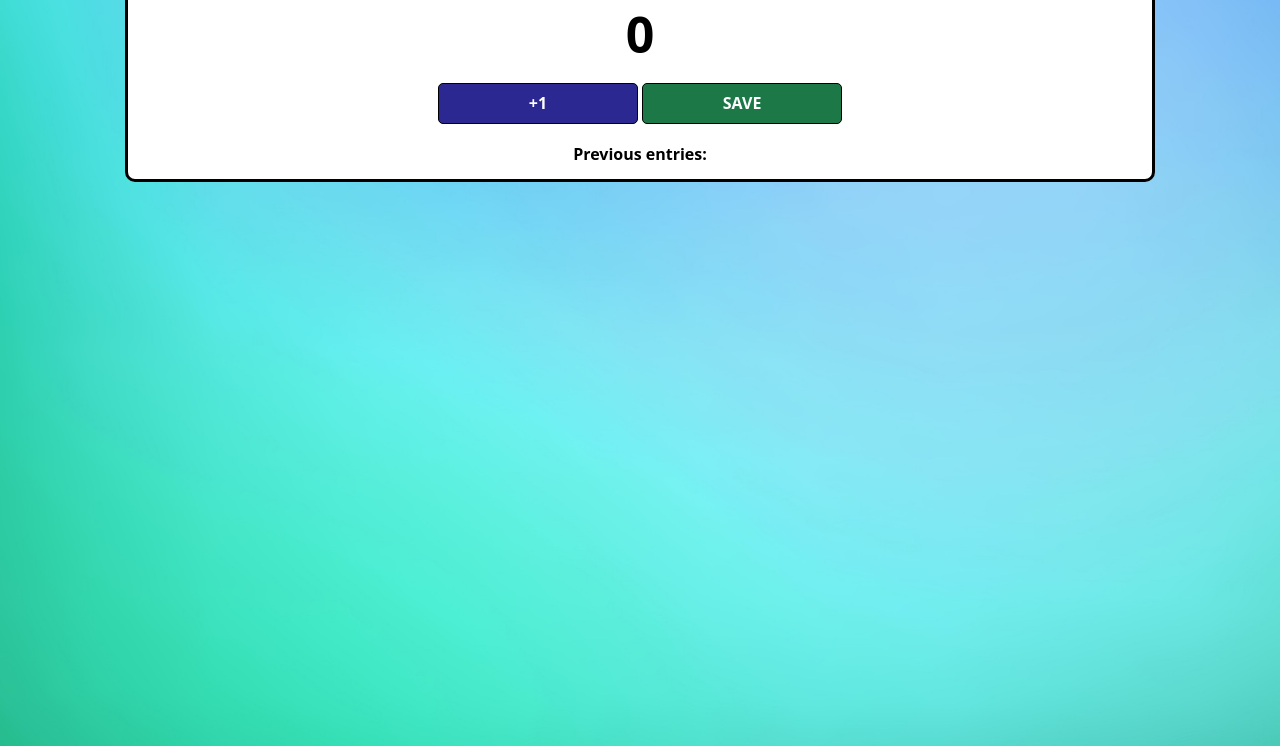
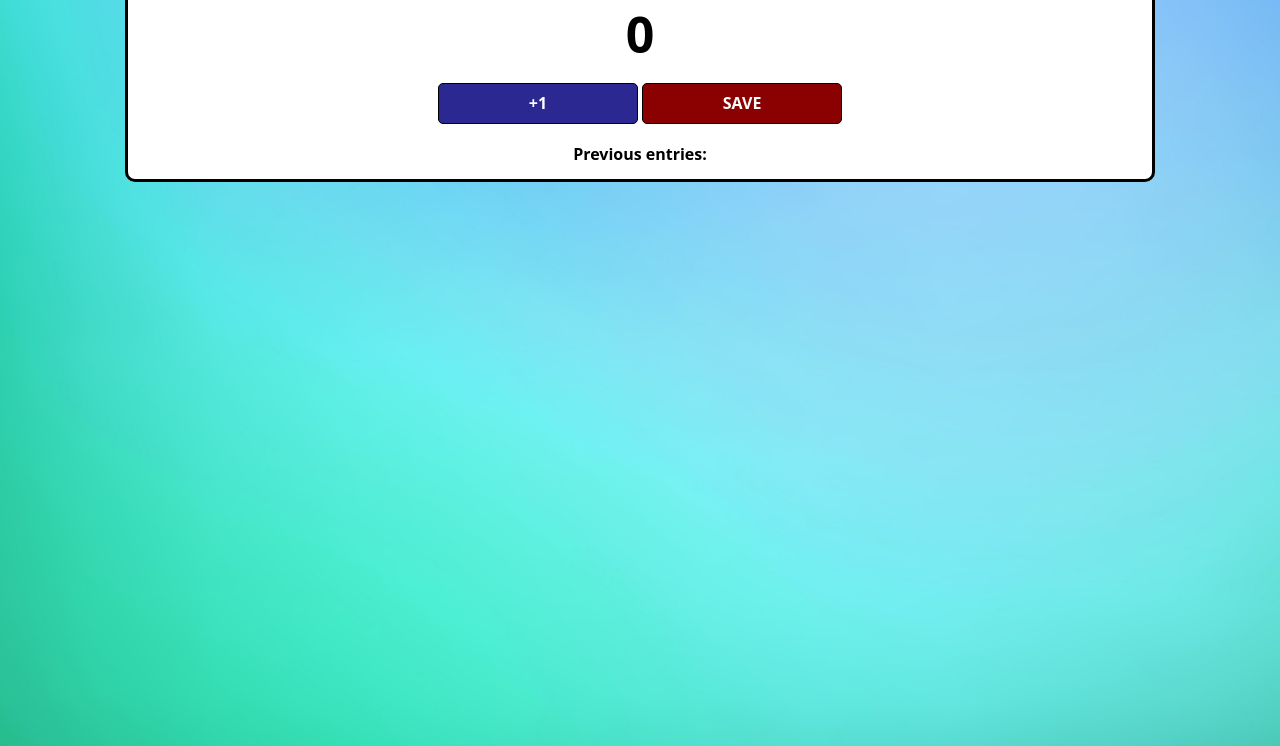
Before and after one commit to professor-nick/job-app-counter, a plain HTML site: page index.html in a window 1280 px wide. Shown: the part 54-800 px from the top of the page. Drawn offline with nearby package versions, Linux system fonts and the light colour scheme.

Commit message:
Update index.css

```diff
--- a/index.css
+++ b/index.css
@@ -41,7 +41,7 @@ button {
 }
 
 #save-btn {
-    background: #1C7947;
+    background: darkred;
 }
 
 #save-el {
```
